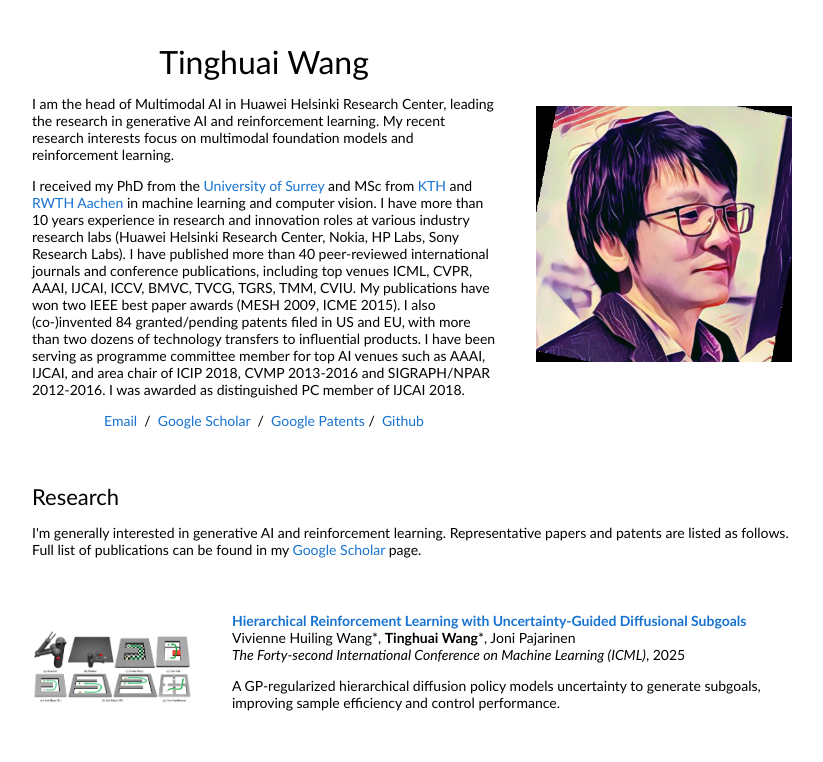
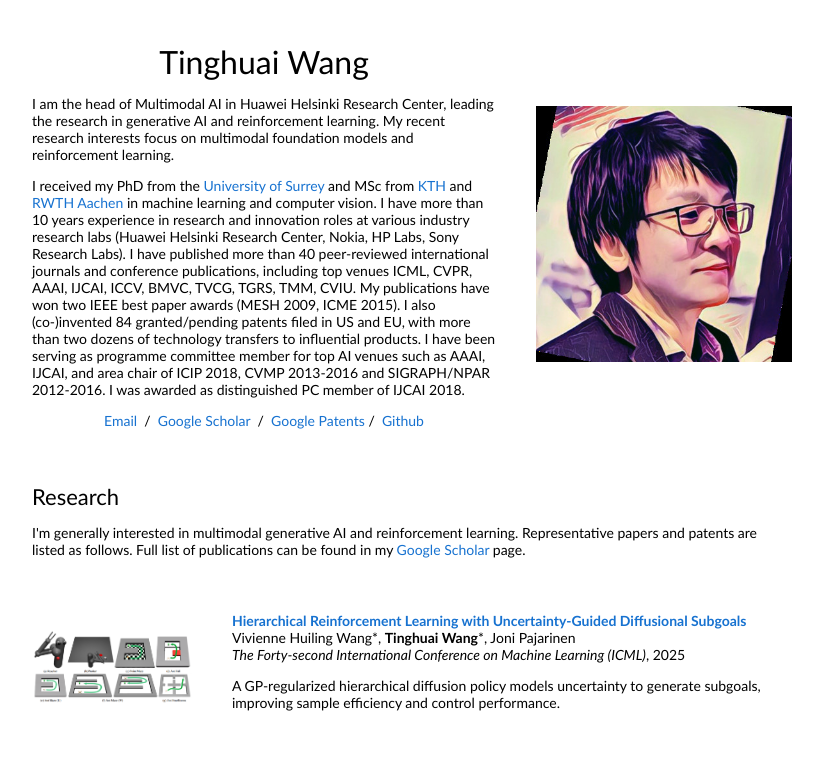
Before and after one commit to thwanguk/thwanguk.github.io, a plain HTML site: page index.html in a window 1280 px wide. Shown: the top 762 px of the page, without its empty margins (228-1051 px from the left). Drawn offline with Linux system fonts and the light colour scheme.

Commit message:
Update index.html

```diff
--- a/index.html
+++ b/index.html
@@ -42,7 +42,7 @@
             <td style="padding:20px;width:100%;vertical-align:middle">
               <heading>Research</heading>
               <p>
-                I'm generally interested in generative AI and reinforcement learning.
+                I'm generally interested in multimodal generative AI and reinforcement learning.
 
                 Representative papers and patents are listed as follows. Full list of publications can be found in my <a href="https://scholar.google.co.uk/citations?user=ZNhNwgsAAAAJ&hl=en">Google Scholar</a> page.
               </p>
```
